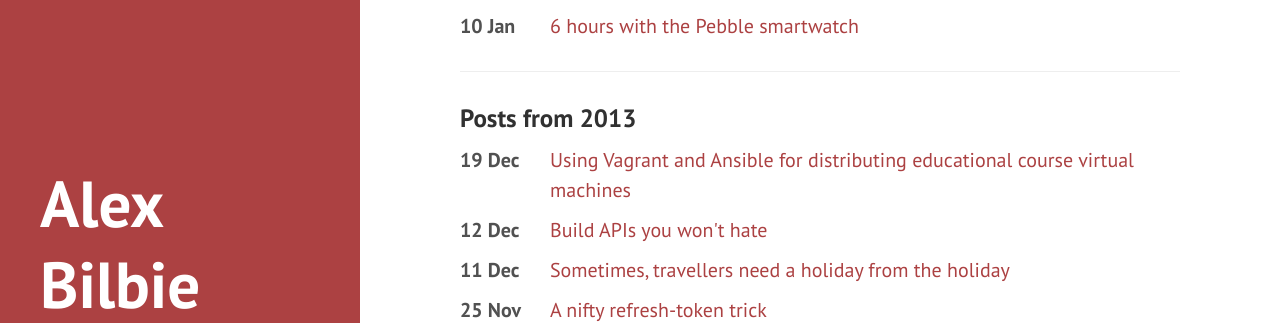
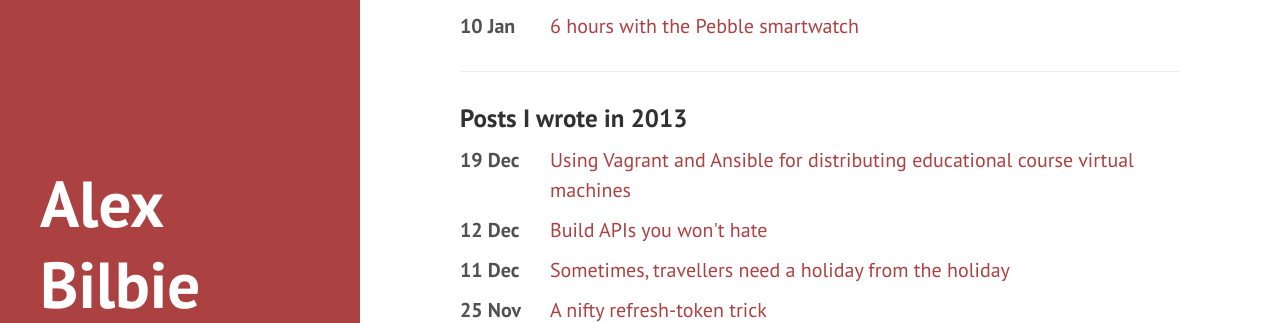
Before and after one commit to alexbilbie/alexbilbie.github.com, a Jekyll site: the page built from archive.md, in a window 1280 px wide and 900 px high. Shown: the part 230-553 px from the top of the window. Built offline with Jekyll 4.4.1, drawn with Linux system fonts in a browser that asks for light colours; Markdown is read by kramdown in place of the engine named in the settings; some of the changed text lies outside the part shown.

Commit message:
Another small change

```diff
--- a/archive.md
+++ b/archive.md
@@ -18,7 +18,7 @@ permalink: /archive/
 
 ---
 
-<h3>Posts from {{ post.date | date: '%Y' }}</h3>
+<h3>Posts I wrote in {{ post.date | date: '%Y' }}</h3>
 
 <dl class="dl-horizontal">
 {% endif %}
```
